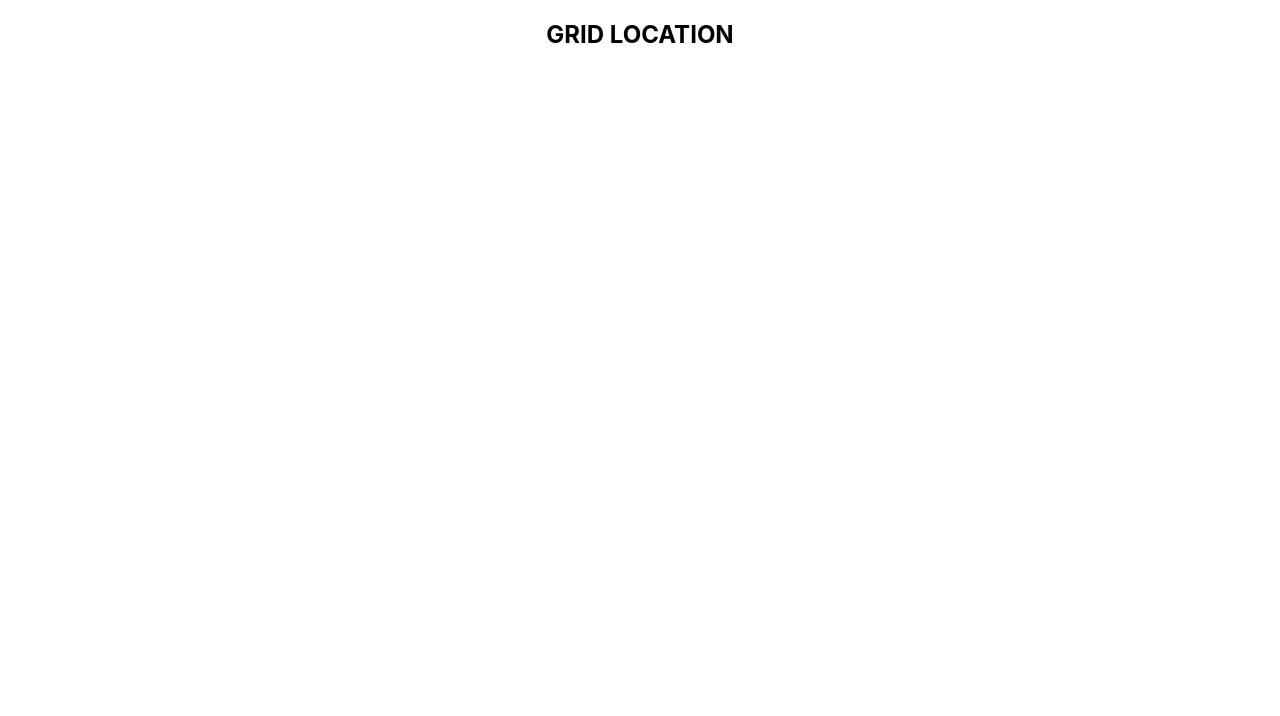
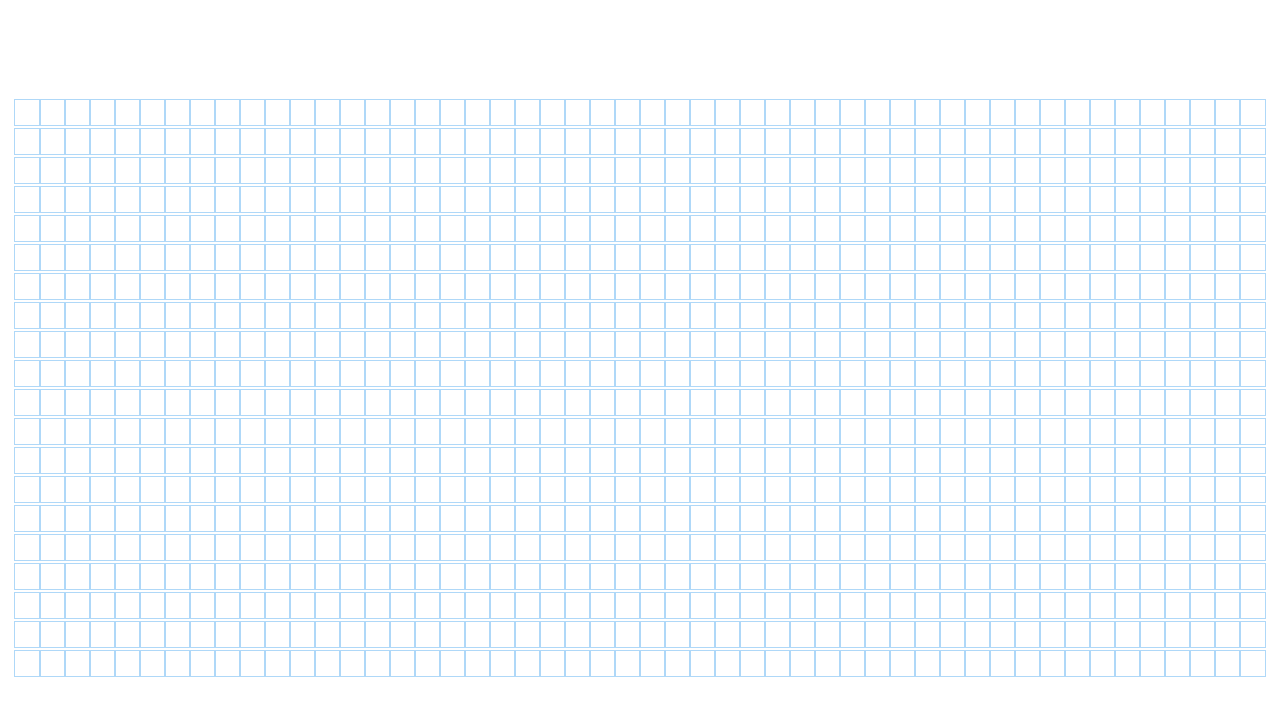
Before and after one commit to kMongru/react-search-project, a React (Create React App) app: page / in a window 1280 px wide. Shown: the top 716 px of the page. Built offline with nearby package versions, Linux system fonts and the light colour scheme.

Commit message:
add files

```diff
--- a/src/App.js
+++ b/src/App.js
@@ -1,9 +1,11 @@
 import './styles/App.css';
+
+import IslandVisualization from './islandVisualization/IslandVisualization';
 
 function App() {
   return (
     <div className='App'>
-      <h2>GRID LOCATION</h2>
+      <IslandVisualization></IslandVisualization>
     </div>
   );
 }
--- /dev/null
+++ b/src/islandVisualization/IslandVisualization.js
@@ -0,0 +1,94 @@
+import React, { useState, useEffect } from 'react';
+import Node from './node/Node';
+
+import './islandVisualization.css';
+
+const IslandVisualization = (props) => {
+  const [grid, setGrid] = useState([]);
+  const [mouseIsPressed, setMouseIsPressed] = useState(false);
+
+  useEffect(() => {
+    const grid = getInitialGrid();
+    setGrid(grid);
+  }, []);
+
+  const handleMouseDown = (row, col) => {
+    const newGrid = getNewGridWithWallToggled(grid, row, col);
+    setGrid(newGrid);
+    setMouseIsPressed(true);
+  };
+
+  const handleMouseEnter = (row, col) => {
+    if (mouseIsPressed) return;
+    const newGrid = getNewGridWithWallToggled(grid, row, col);
+    setGrid(newGrid);
+  };
+
+  const handleMouseUp = () => {
+    setMouseIsPressed(false);
+  };
+
+  return (
+    <>
+      {/* <button onClick={() => this.visualizeBFS()}>Breath First Search</button> */}
+      <div className='grid'>
+        {grid.map((row, rowIdx) => {
+          return (
+            <div key={rowIdx}>
+              {row.map((node, nodeIdx) => {
+                const { row, col, isIsland } = node;
+                return (
+                  <Node
+                    key={nodeIdx}
+                    col={col}
+                    isIsland={isIsland}
+                    mouseIsPressed={mouseIsPressed}
+                    onMouseDown={(row, col) => this.handleMouseDown(row, col)}
+                    onMouseEnter={(row, col) => this.handleMouseEnter(row, col)}
+                    onMouseUp={() => this.handleMouseUp()}
+                    row={row}
+                  ></Node>
+                );
+              })}
+            </div>
+          );
+        })}
+      </div>
+    </>
+  );
+};
+
+const getInitialGrid = () => {
+  const grid = [];
+  for (let row = 0; row < 20; row++) {
+    const currentRow = [];
+    for (let col = 0; col < 50; col++) {
+      currentRow.push(createNode(col, row));
+    }
+    grid.push(currentRow);
+  }
+  return grid;
+};
+
+const createNode = (col, row) => {
+  return {
+    col,
+    row,
+    isVisited: false,
+    isIsland: false,
+    previousNode: null,
+  };
+};
+
+const getNewGridWithWallToggled = (grid, row, col) => {
+  const newGrid = grid.slice();
+  const node = newGrid[row][col];
+  const newNode = {
+    ...node,
+    isIsland: !node.isIsland,
+  };
+  newGrid[row][col] = newNode;
+  return newGrid;
+};
+
+export default IslandVisualization;
--- /dev/null
+++ b/src/islandVisualization/islandVisualization.css
@@ -0,0 +1,3 @@
+.grid {
+  margin: 100px 0 0;
+}
--- /dev/null
+++ b/src/islandVisualization/node/Node.js
@@ -0,0 +1,19 @@
+import React from 'react';
+
+import './node.css';
+
+const Node = (col, row, isIsland, onMouseDown, onMouseEnter, onMouseUp) => {
+  const extraClassName = isIsland ? 'node-wall' : '';
+
+  return (
+    <div
+      id={`node-${row}-${col}`}
+      className={`node ${extraClassName}`}
+      onMouseDown={() => onMouseDown(row, col)}
+      onMouseEnter={() => onMouseEnter(row, col)}
+      onMouseUp={() => onMouseUp()}
+    ></div>
+  );
+};
+
+export default Node;
--- /dev/null
+++ b/src/islandVisualization/node/node.css
@@ -0,0 +1,79 @@
+.node {
+  width: 25px;
+  height: 25px;
+  outline: 1px solid rgb(175, 216, 248);
+  display: inline-block;
+}
+
+.node-finish {
+  background-color: red;
+}
+
+.node-start {
+  background-color: green;
+}
+
+.node-visited {
+  animation-name: visitedAnimation;
+  animation-duration: 1.5s;
+  animation-timing-function: ease-out;
+  animation-delay: 0;
+  animation-direction: alternate;
+  animation-iteration-count: 1;
+  animation-fill-mode: forwards;
+  animation-play-state: running;
+}
+
+@keyframes visitedAnimation {
+  0% {
+    transform: scale(0.3);
+    background-color: rgba(0, 0, 66, 0.75);
+    border-radius: 100%;
+  }
+
+  50% {
+    background-color: rgba(17, 104, 217, 0.75);
+  }
+
+  75% {
+    transform: scale(1.2);
+    background-color: rgba(0, 217, 159, 0.75);
+  }
+
+  100% {
+    transform: scale(1);
+    background-color: rgba(0, 190, 218, 0.75);
+  }
+}
+
+.node-wall {
+  background-color: rgb(12, 53, 71);
+}
+
+.node-shortest-path {
+  animation-name: shortestPath;
+  animation-duration: 1.5s;
+  animation-timing-function: ease-out;
+  animation-delay: 0;
+  animation-direction: alternate;
+  animation-iteration-count: 1;
+  animation-fill-mode: forwards;
+  animation-play-state: running;
+}
+
+@keyframes shortestPath {
+  0% {
+    transform: scale(0.6);
+    background-color: rgb(255, 254, 106);
+  }
+
+  50% {
+    transform: scale(1.2);
+    background-color: rgb(255, 254, 106);
+  }
+
+  100% {
+    transform: scale(1);
+    background-color: rgb(255, 254, 106);
+  }
+}
```
